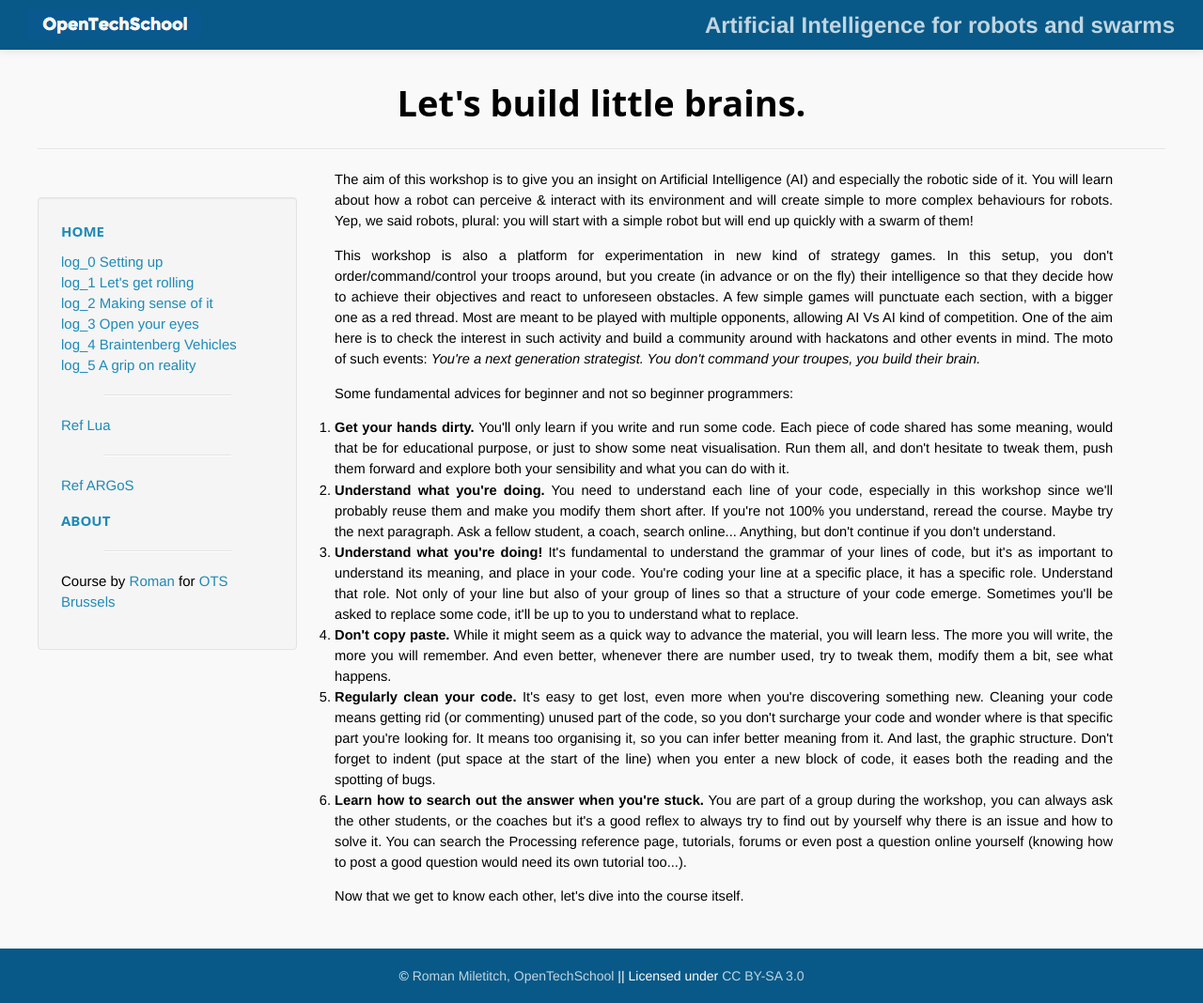
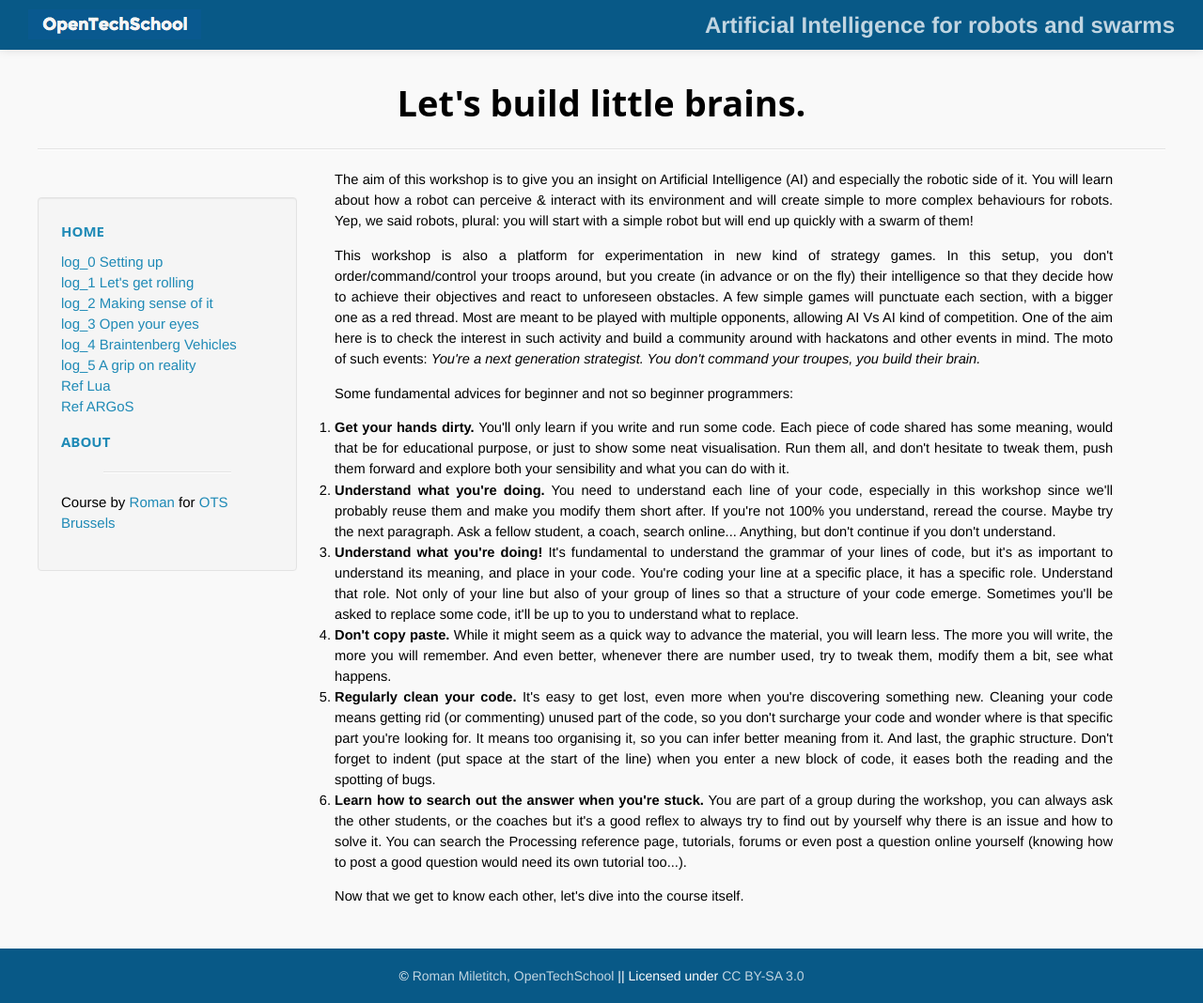
Before and after one commit to OpenTechSchool-Brussels/AI-for-robots-and-swarms, a Jekyll site: the page built from index.html, in a window 1280 px wide. Shown: the whole page at 94% size. Built offline with Jekyll 4.4.1, drawn with Linux system fonts in a browser that asks for light colours; Markdown is read by kramdown in place of the engine named in the settings.

Commit message:
Update default.html

```diff
--- a/_layouts/default.html
+++ b/_layouts/default.html
@@ -35,10 +35,7 @@
                 {% for i in (0..site.pages.size) %} {% for post in site.pages %} {% if post.num == i %}
                     <li><a href="{{ site.baseurl }}{{ post.url }}">log_{{post.num}} {{ post.title }}</a></li>
                 {% endif %} {% endfor %} {% endfor %}
-
-	    <center><hr width="60%"/></center>
             	<li><a href="{{ site.baseurl }}/ref_lua.html">Ref Lua</a></li>
-            	<center><hr width="60%"/></center>
             	<li><a href="{{ site.baseurl }}/ref_argos.html">Ref ARGoS</a></li>
             </ul>
 
```
